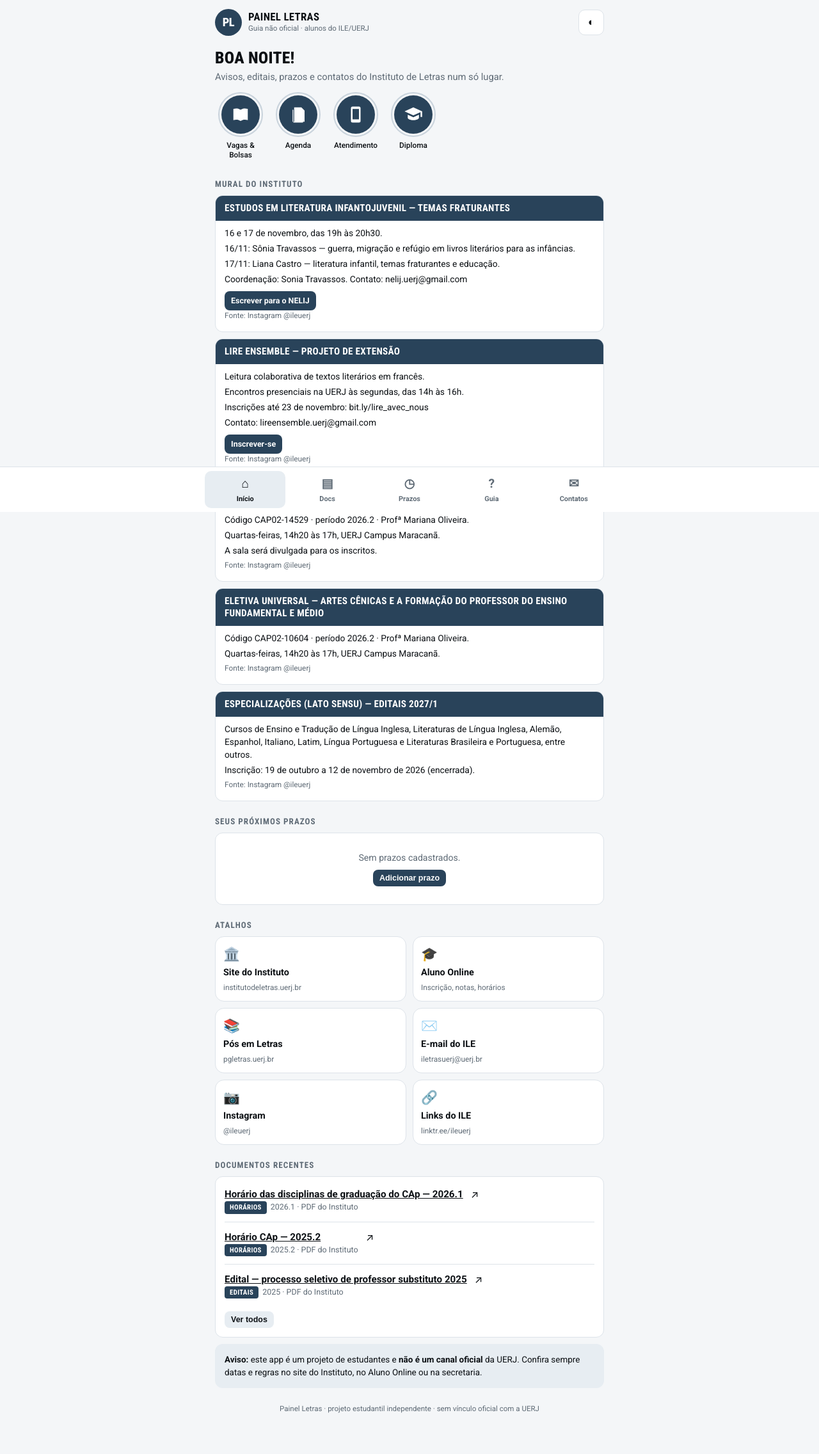
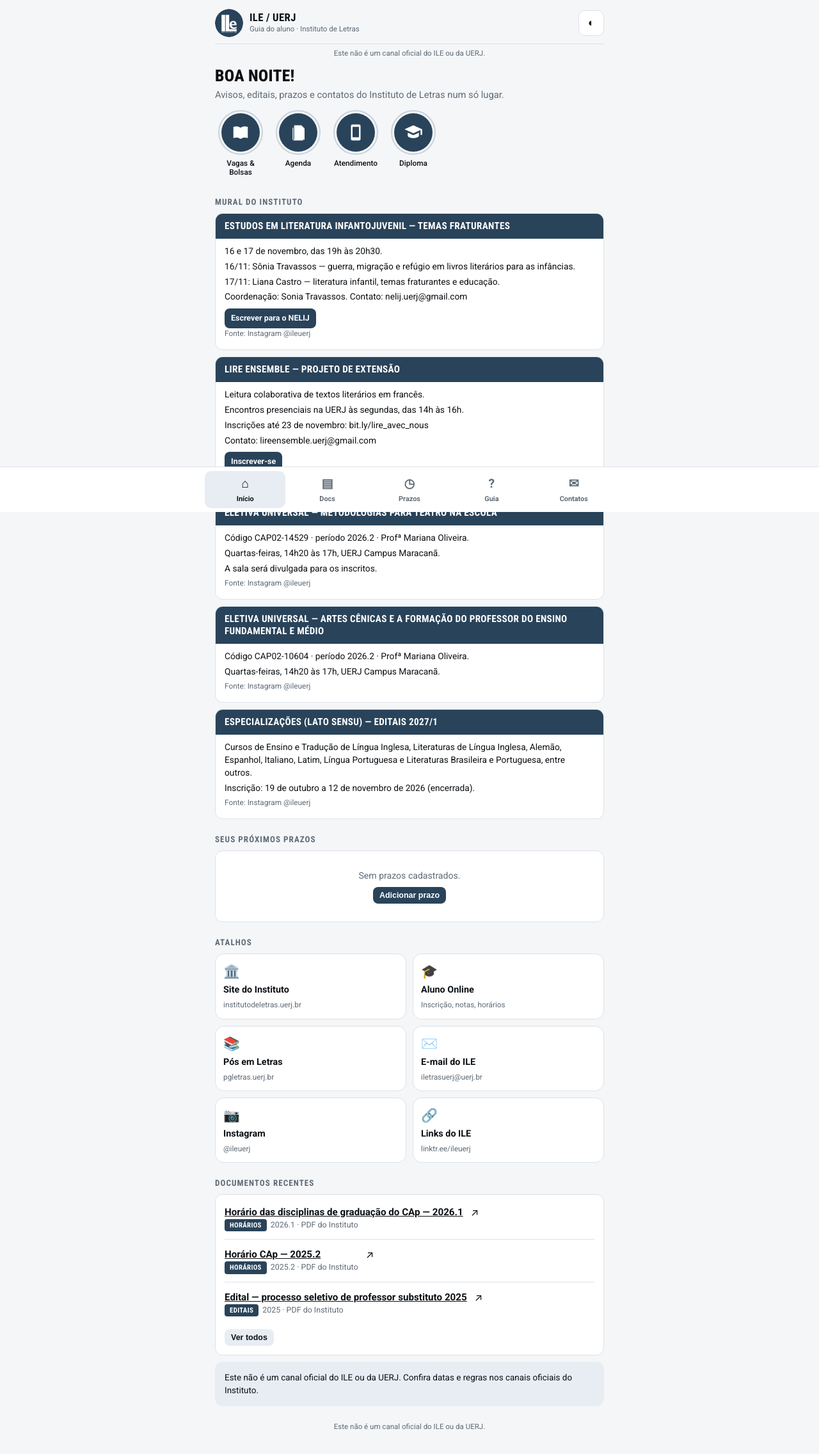
Before and after one commit to Lingua-Byte/Nexi, a plain HTML site: page ile-uerj/index.html in a window 1280 px wide. Shown: the whole page at 64% size. Drawn offline with Linux system fonts and the light colour scheme.

Commit message:
Guia ILE/UERJ: official logo and name, standard disclaimer, PNG app icons
Co-Authored-By: Claude Opus 5.5 <noreply@anthropic.com>
Claude-Session: https://claude.ai/code/session_01SCrQiwdwCKKgDVrMTR1mvC

```diff
--- a/ile-uerj/index.html
+++ b/ile-uerj/index.html
@@ -4,13 +4,14 @@
 <meta charset="utf-8">
 <meta name="viewport" content="width=device-width,initial-scale=1,viewport-fit=cover">
 <meta name="theme-color" content="#29435a">
-<meta name="description" content="Guia não oficial para alunos do Instituto de Letras da UERJ: documentos, prazos, orientações e contatos num só lugar.">
+<meta name="description" content="Guia do aluno do Instituto de Letras da UERJ: documentos, prazos, orientações e contatos num só lugar. Este não é um canal oficial do ILE ou da UERJ.">
 <link rel="manifest" href="manifest.webmanifest">
-<link rel="icon" href="icon.svg" type="image/svg+xml">
+<link rel="icon" href="icon-192.png" type="image/png">
+<link rel="apple-touch-icon" href="icon-192.png">
 <link rel="preconnect" href="https://fonts.googleapis.com">
 <link rel="preconnect" href="https://fonts.gstatic.com" crossorigin>
 <link href="https://fonts.googleapis.com/css2?family=Roboto+Condensed:wght@500;700;800&family=Roboto:wght@400;500;700&display=swap" rel="stylesheet">
-<title>Painel Letras</title>
+<title>ILE / UERJ</title>
 <style>
 :root{
   /* Paleta medida do perfil @ileuerj: azul institucional #29435a */
@@ -38,7 +39,8 @@ body{background:var(--bg);color:var(--ink);font:16px/1.45 Roboto,system-ui,-appl
 .app{max-width:640px;margin:0 auto;padding:0 16px calc(96px + env(safe-area-inset-bottom))}
 header{position:sticky;top:0;z-index:5;background:var(--bg);padding:calc(14px + env(safe-area-inset-top)) 0 10px;display:flex;align-items:center;justify-content:space-between;gap:8px}
 .logo{display:flex;align-items:center;gap:10px}
-.mark{width:42px;height:42px;border-radius:50%;background:var(--brand);color:var(--brand-ink);display:grid;place-items:center;font:800 1.15rem/1 "Roboto Condensed","Arial Narrow",sans-serif;letter-spacing:-.02em}
+.mark{width:44px;height:44px;border-radius:50%;display:block}
+.disclaimer{font-size:.72rem;color:var(--muted);text-align:center;padding:6px 0 2px;border-top:1px solid var(--line)}
 .logo b{display:block;font:700 1.05rem/1.1 "Roboto Condensed","Arial Narrow",sans-serif;text-transform:uppercase;letter-spacing:.02em}
 .logo small{display:block;color:var(--muted);font-size:.72rem}
 .iconbtn{border:1px solid var(--line);background:var(--card);color:var(--ink);border-radius:10px;width:40px;height:40px;font-size:1.05rem;cursor:pointer}
@@ -109,11 +111,12 @@ footer{color:var(--muted);font-size:.72rem;text-align:center;margin-top:24px}
 <div class="app">
   <header>
     <div class="logo">
-      <div class="mark" aria-hidden="true">PL</div>
-      <div><b>Painel Letras</b><small>Guia não oficial · alunos do ILE/UERJ</small></div>
+      <img class="mark" src="logo-ile.png" alt="Instituto de Letras | UERJ" width="44" height="44">
+      <div><b>ILE / UERJ</b><small>Guia do aluno · Instituto de Letras</small></div>
     </div>
     <button class="iconbtn" id="themeBtn" aria-label="Alternar tema claro/escuro">◐</button>
   </header>
+  <div class="disclaimer">Este não é um canal oficial do ILE ou da UERJ.</div>
 
   <!-- INÍCIO -->
   <section id="tab-inicio">
@@ -134,10 +137,7 @@ footer{color:var(--muted);font-size:.72rem;text-align:center;margin-top:24px}
     <h2>Documentos recentes</h2>
     <div class="card" id="homeDocs"></div>
 
-    <div class="card notice">
-      <b>Aviso:</b> este app é um projeto de estudantes e <b>não é um canal oficial</b> da UERJ.
-      Confira sempre datas e regras no site do Instituto, no Aluno Online ou na secretaria.
-    </div>
+    <div class="card notice">Este não é um canal oficial do ILE ou da UERJ. Confira datas e regras nos canais oficiais do Instituto.</div>
   </section>
 
   <!-- DOCUMENTOS -->
@@ -202,7 +202,7 @@ footer{color:var(--muted);font-size:.72rem;text-align:center;margin-top:24px}
     </div>
   </section>
 
-  <footer>Painel Letras · projeto estudantil independente · sem vínculo oficial com a UERJ</footer>
+  <footer>Este não é um canal oficial do ILE ou da UERJ.</footer>
 </div>
 
 <nav class="tabs" aria-label="Seções">
@@ -391,7 +391,7 @@ $("#icsBtn").onclick = () => {
   const open = deadlines.filter(d=>!d.done);
   if(!open.length){ toast("Nenhum prazo em aberto para exportar"); return; }
   const icsEsc = s => s.replace(/[\\;,]/g, m=>"\\"+m).replace(/\n/g,"\\n");
-  const lines = ["BEGIN:VCALENDAR","VERSION:2.0","PRODID:-//Painel Letras//PT-BR"];
+  const lines = ["BEGIN:VCALENDAR","VERSION:2.0","PRODID:-//ILE UERJ Guia do Aluno//PT-BR"];
   open.forEach(d => {
     const day = d.date.replace(/-/g,"");
     const next = new Date(d.date+"T00:00:00"); next.setDate(next.getDate()+1);
--- a/ile-uerj/sw.js
+++ b/ile-uerj/sw.js
@@ -1,6 +1,6 @@
-// Cache simples para uso offline do Painel Letras.
-const CACHE = "painel-letras-v2";
-const ASSETS = ["./", "index.html", "manifest.webmanifest", "icon.svg"];
+// Cache simples para uso offline do guia ILE / UERJ.
+const CACHE = "ile-guia-v3";
+const ASSETS = ["./", "index.html", "manifest.webmanifest", "icon-192.png", "icon-512.png", "logo-ile.png"];
 self.addEventListener("install", e => {
   e.waitUntil(caches.open(CACHE).then(c => c.addAll(ASSETS)).then(() => self.skipWaiting()));
 });
```
Also changed, not shown: ile-uerj/icon-192.png (added), ile-uerj/icon-512.png (added), ile-uerj/icon.svg (deleted), ile-uerj/logo-ile.png (added), ile-uerj/manifest.webmanifest.
